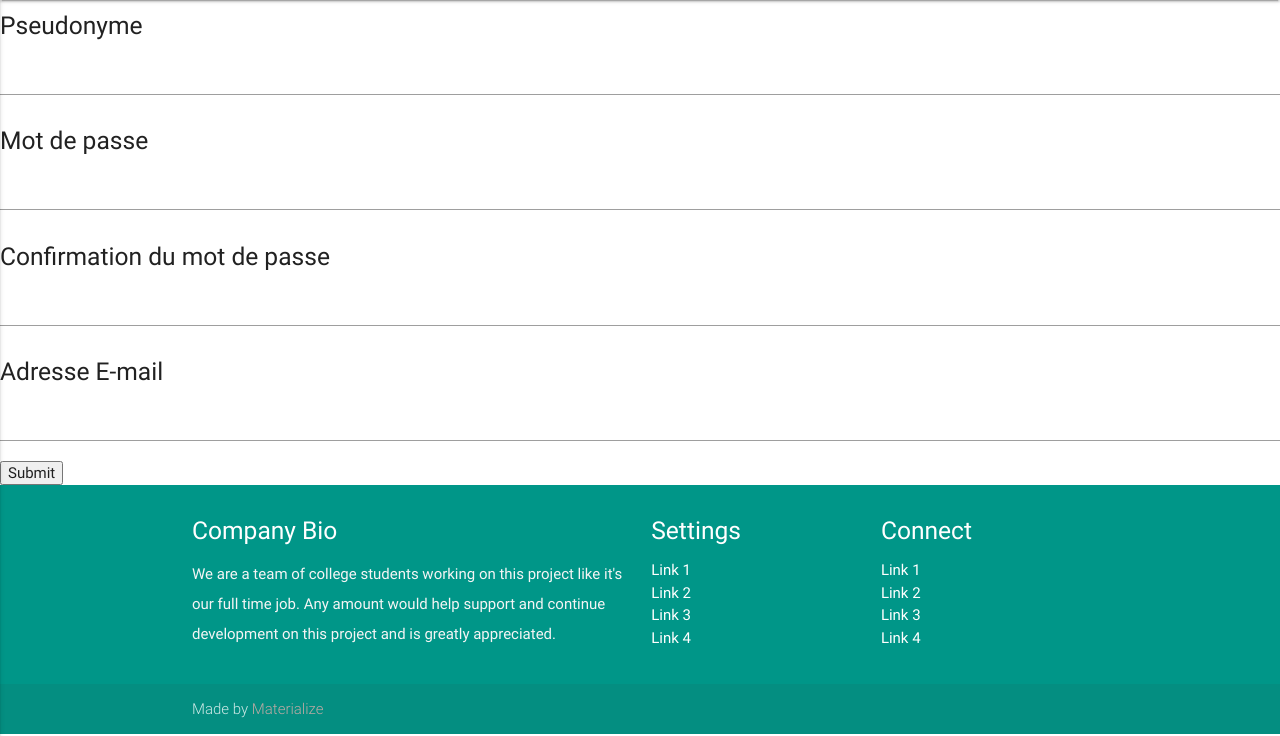
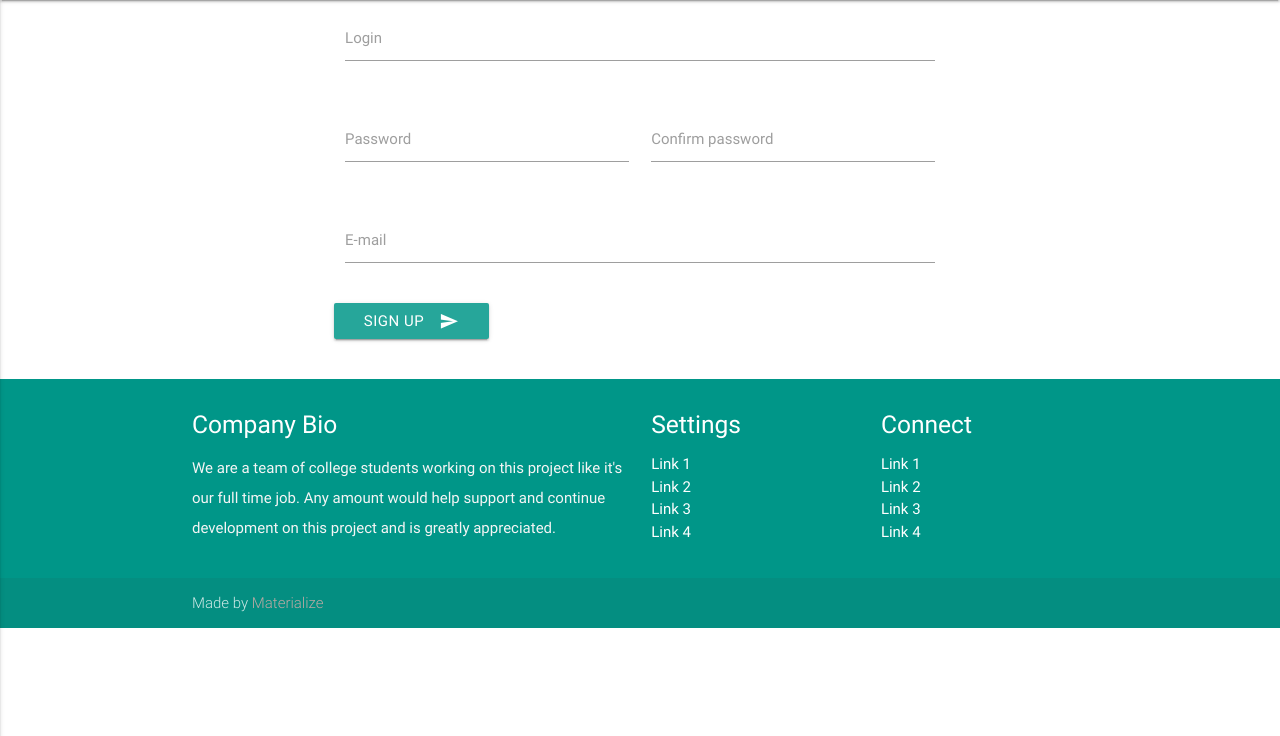
Before and after one commit to Bl3izingard/ci-materialize, a CodeIgniter app: page /database/signup in a window 1280 px wide. Shown: the part 64-800 px from the top of the page. Run offline with CodeIgniter, Linux system fonts and the light colour scheme; data that the repository does not hold is empty; some libraries are stand-ins or nearby versions.

Commit message:
Accord du template avec les codes matérials design

```diff
--- a/application/views/account/signup.php
+++ b/application/views/account/signup.php
@@ -2,29 +2,34 @@
 defined('BASEPATH') OR exit('No direct script access allowed');
 ?>
 
-<html>
-	<head>
-		<title>Sign In</title>
-	</head>
-	<body>
-
-	<form>
-
-	<h5>Pseudonyme</h5>
-	<input type="text" name="username" value="" size="50" />
-
-	<h5>Mot de passe</h5>
-	<input type="text" name="password" value="" size="50" />
-
-	<h5>Confirmation du mot de passe</h5>
-	<input type="text" name="passconf" value="" size="50" />
-
-	<h5>Adresse E-mail</h5>
-	<input type="text" name="email" value="" size="50" />
-
-	<div><input type="submit" value="Submit" /></div>
-
-	</form>
-
-	</body>
-</html>
+<div class="container">
+	<div class="row">
+		<form class="col s12 m7 offset-m3 l8 offset-l2">
+			<div class="row">
+				<div class="input-field col s12">
+					<input id="login" type="text" class="validate"> <label for="login">Login</label>
+				</div>
+			</div>
+			<div class="row">
+				<div class="input-field col s6">
+					<input id="password" type="password" class="validate"> <label
+						for="password">Password</label>
+				</div>
+				<div class="input-field col s6">
+					<input id="password_confirm" type="password" class="validate"> <label
+						for="password_confirm">Confirm password</label>
+				</div>
+			</div>
+			<div class="row">
+				<div class="input-field col s12">
+					<input id="email" type="email" class="validate"> <label for="email">E-mail</label>
+				</div>
+			</div>
+			<div class="row">
+				<button class="btn waves-effect waves-light" type="submit">
+					Sign up <i class="material-icons right">send</i>
+				</button>
+			</div>
+		</form>
+	</div>
+</div>
```
Also changed, not shown: application/views/account/signin.php (+16 -9 lines).
